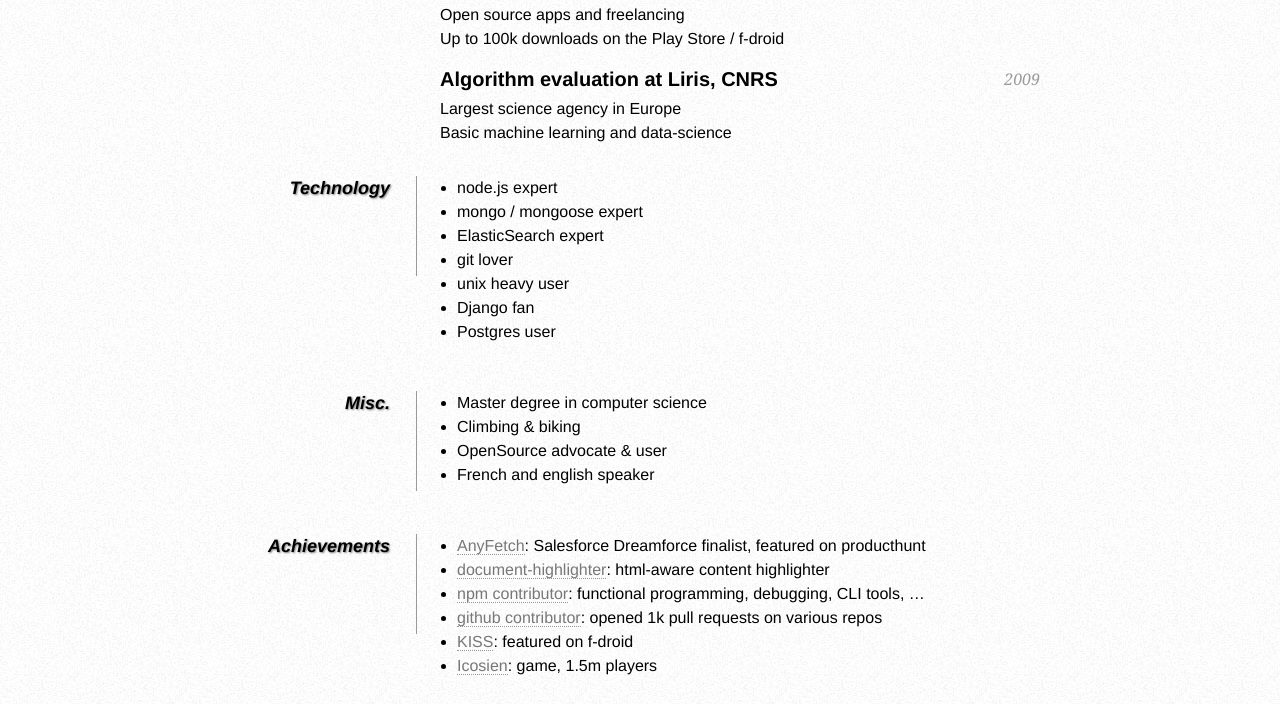
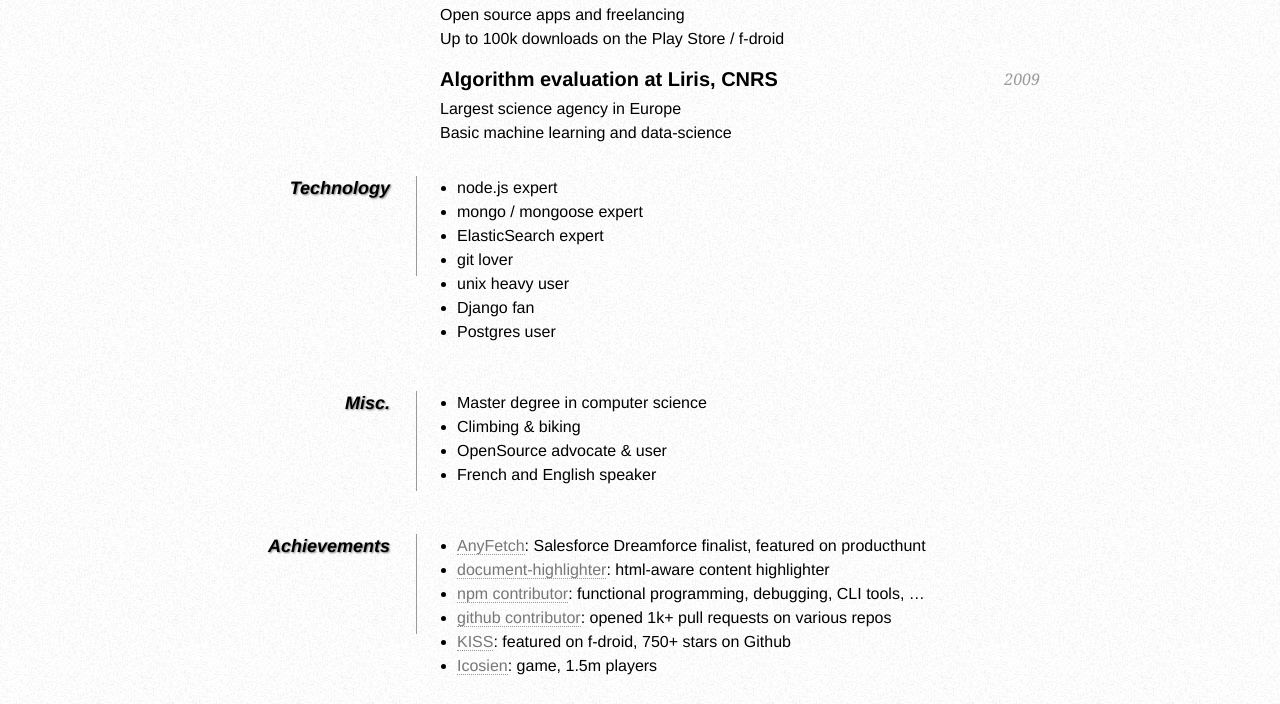
Before and after one commit to Neamar/bacconnier.fr, a plain HTML site: page index.html in a window 1280 px wide. Shown: the part 622-1326 px from the top of the page. Drawn offline with Linux system fonts and the light colour scheme.

Commit message:
Update index.html

```diff
--- a/index.html
+++ b/index.html
@@ -74,7 +74,7 @@
             <li>Master degree in computer science</li>
             <li>Climbing &amp; biking</li>
             <li>OpenSource advocate &amp; user</li>
-            <li>French and english speaker</li>
+            <li>French and English speaker</li>
           </ul>
           </dd>
           <dd class="clear"></dd>
@@ -84,8 +84,8 @@
             <li><a href="http://anyfetch.com/">AnyFetch</a>: Salesforce Dreamforce finalist, featured on producthunt</li>
             <li><a href="https://www.npmjs.com/package/document-highlighter">document-highlighter</a>: html-aware content highlighter</li>
             <li><a href="https://www.npmjs.com/~matthieu.bacconnier">npm contributor</a>: functional programming, debugging, CLI tools, &hellip;</li>
-            <li><a href="https://github.com/Neamar?tab=repositories">github contributor</a>: opened 1k pull requests on various repos</li>
-            <li><a href="https://github.com/Neamar/KISS">KISS</a>: featured on f-droid</li>
+            <li><a href="https://github.com/Neamar?tab=repositories">github contributor</a>: opened 1k+ pull requests on various repos</li>
+            <li><a href="https://github.com/Neamar/KISS">KISS</a>: featured on f-droid, 750+ stars on Github</li>
             <li><a href="http://icosien.flashgamesplayer.com/">Icosien</a>: game, 1.5m players</li>
           </ul>
           </dd>
```
